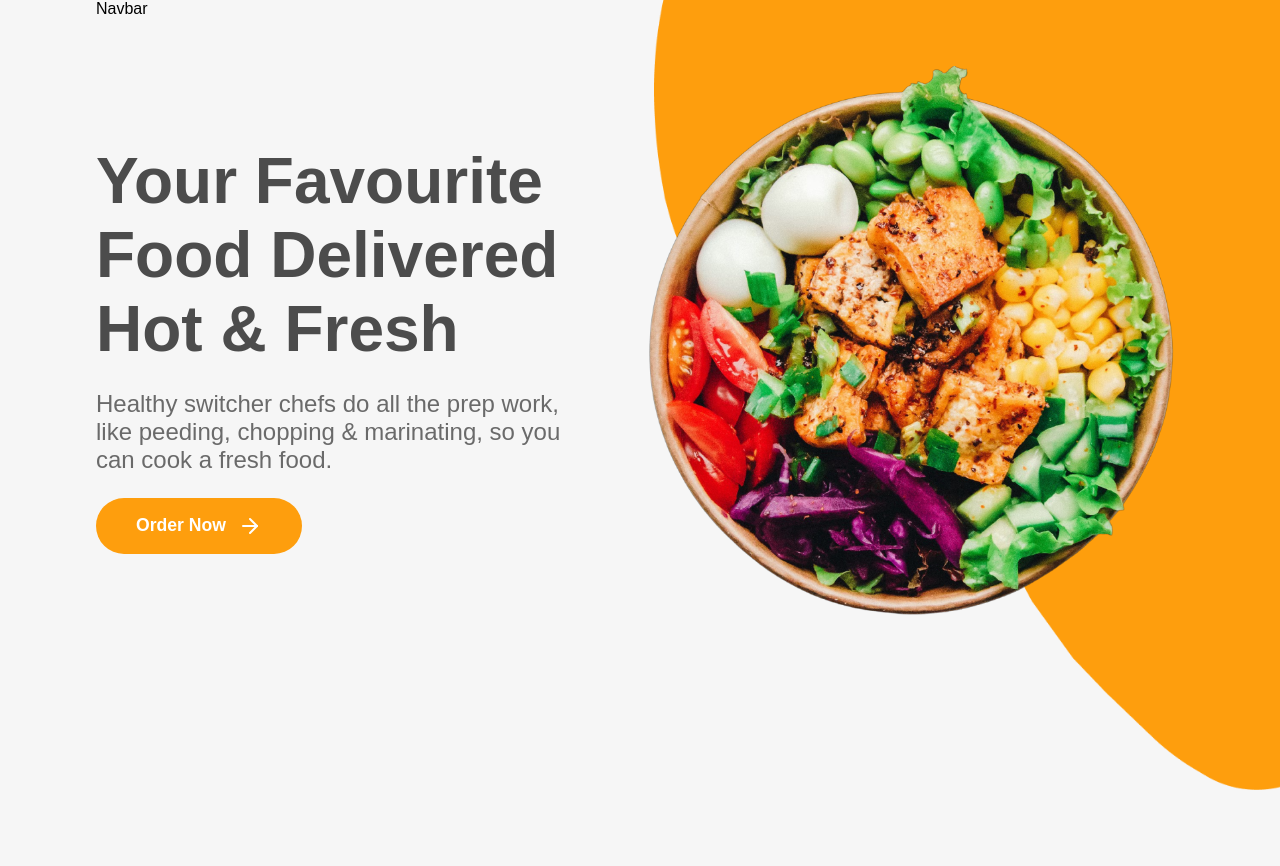
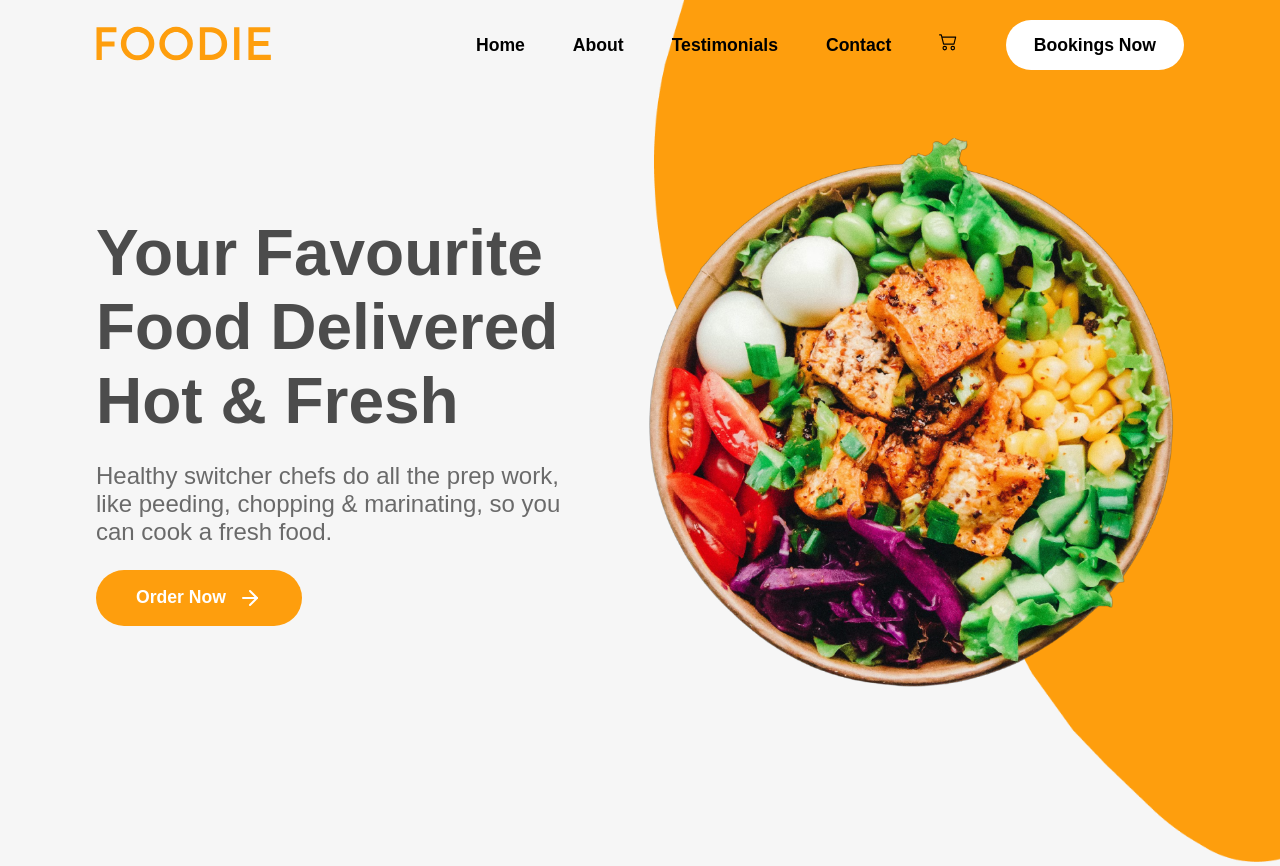
Before and after one commit to aryaintrn09/feast, a React (Create React App) app: page / in a window 1280 px wide. Shown: the top 866 px of the page. Before the commit the page ends 800 px from the top, so only its background shows below. Built offline with nearby package versions, Linux system fonts and the light colour scheme.

Commit message:
Update Navbar.js

```diff
--- a/src/Components/Navbar.js
+++ b/src/Components/Navbar.js
@@ -1,10 +1,86 @@
-import React from 'react';
-import Logo from '../Assets/Logo.svg'
+/* eslint-disable jsx-a11y/anchor-is-valid */
+import React, { useState } from "react";
+import Logo from "../Assets/Logo.svg";
+import { BsCart2 } from "react-icons/bs";
+import { HiOutlineBars3 } from "react-icons/hi2";
+import Box from "@mui/material/Box";
+import Drawer from "@mui/material/Drawer";
+import List from "@mui/material/List";
+import Divider from "@mui/material/Divider";
+import ListItem from "@mui/material/ListItem";
+import ListItemButton from "@mui/material/ListItemButton";
+import ListItemIcon from "@mui/material/ListItemIcon";
+import ListItemText from "@mui/material/ListItemText";
+import HomeIcon from "@mui/icons-material/Home";
+import InfoIcon from "@mui/icons-material/Info";
+import CommentRoundedIcon from "@mui/icons-material/CommentRounded";
+import PhoneRoundedIcon from "@mui/icons-material/PhoneRounded";
+import ShoppingCartRoundedIcon from "@mui/icons-material/ShoppingCartRounded";
 
 const Navbar = () => {
+  const [openMenu, setOpenMenu] = useState(false);
+  const menuOptions = [
+    {
+      text: "Home",
+      icon: <HomeIcon />,
+    },
+    {
+      text: "About",
+      icon: <InfoIcon />,
+    },
+    {
+      text: "Testimonials",
+      icon: <CommentRoundedIcon />,
+    },
+    {
+      text: "Contact",
+      icon: <PhoneRoundedIcon />,
+    },
+    {
+      text: "Cart",
+      icon: <ShoppingCartRoundedIcon />,
+    },
+  ];
   return (
-    <div>Navbar</div>
-  )
-}
+    <nav>
+      <div className="nav-logo-container">
+        <img src={Logo} alt="" />
+      </div>
+      <div className="navbar-links-container">
+        <a href="#Home">Home</a>
+        <a href="#About">About</a>
+        <a href="#Testi">Testimonials</a>
+        <a href="#Contact">Contact</a>
+        <a href="">
+          <BsCart2 className="navbar-cart-icon" />
+        </a>
+        <button className="primary-button">Bookings Now</button>
+      </div>
+      <div className="navbar-menu-container">
+        <HiOutlineBars3 onClick={() => setOpenMenu(true)} />
+      </div>
+      <Drawer open={openMenu} onClose={() => setOpenMenu(false)} anchor="right">
+        <Box
+          sx={{ width: 250 }}
+          role="presentation"
+          onClick={() => setOpenMenu(false)}
+          onKeyDown={() => setOpenMenu(false)}
+        >
+          <List>
+            {menuOptions.map((item) => (
+              <ListItem key={item.text} disablePadding>
+                <ListItemButton>
+                  <ListItemIcon>{item.icon}</ListItemIcon>
+                  <ListItemText primary={item.text} />
+                </ListItemButton>
+              </ListItem>
+            ))}
+          </List>
+          <Divider />
+        </Box>
+      </Drawer>
+    </nav>
+  );
+};
 
-export default Navbar
+export default Navbar;
```
